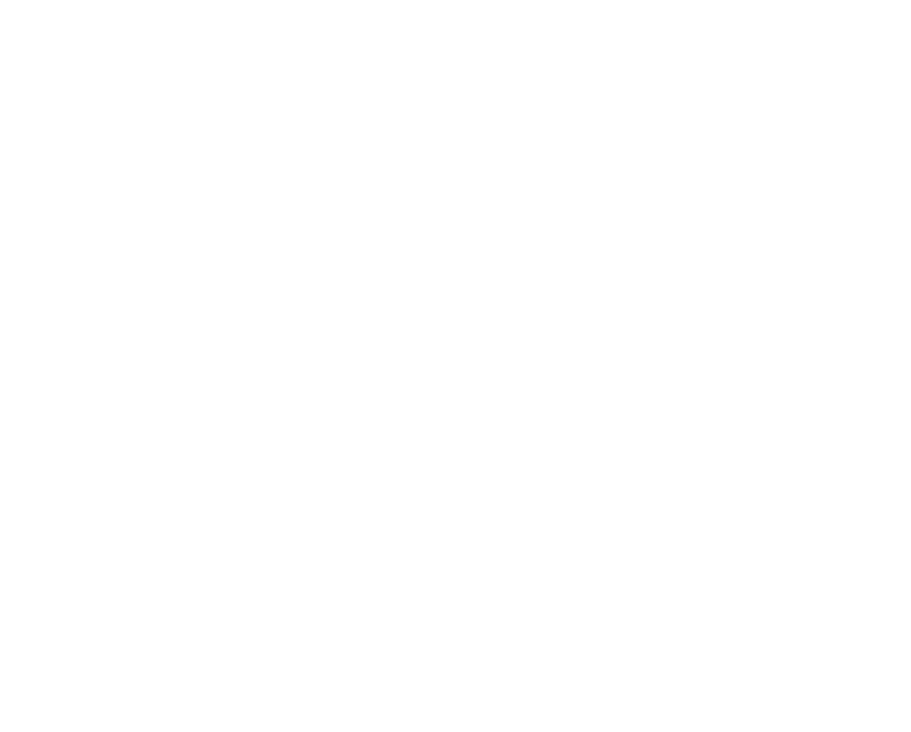
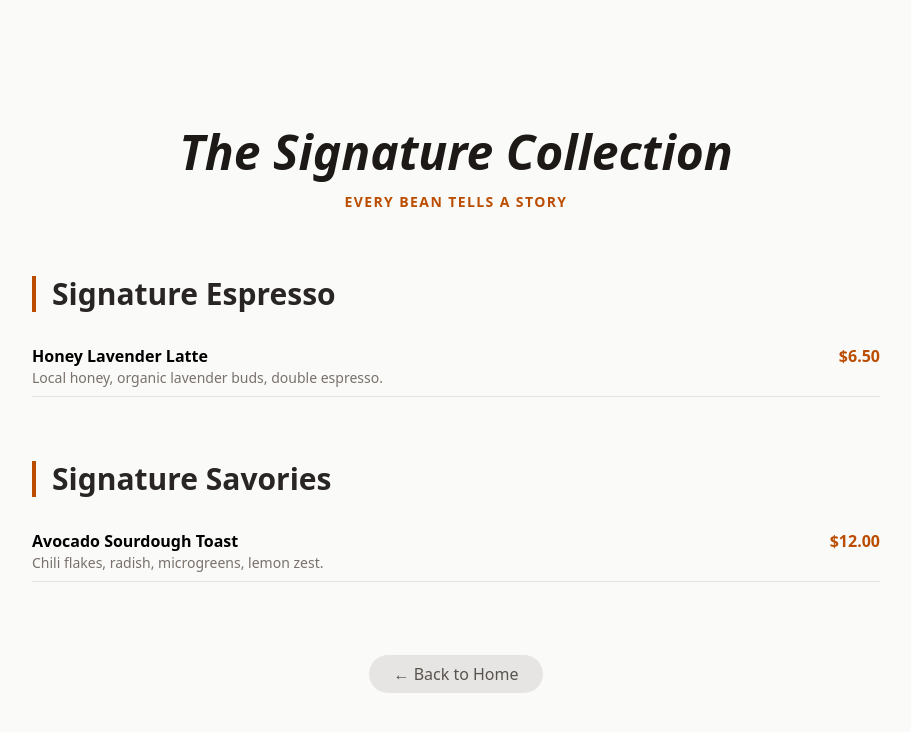
Before and after one commit to hasareka/Cafe-Joy, a React (Vite) app: page /full-menu in a window 1280 px wide. Before the commit this address had no page. Shown: the top 732 px of the page, without its empty margins (184-1095 px from the left). Built offline with nearby package versions, Linux system fonts and the light colour scheme.

Commit message:
Updated the menu and abput section

```diff
--- a/src/App.jsx
+++ b/src/App.jsx
@@ -7,6 +7,8 @@ import Reservation from './components/reservation';
 import Contact from './components/contact';
 import Footer from './components/footer';
 import AdminDashboard from './components/adminDashboard'; // Import your new component
+import Heritage from './components/Heritage';
+import FullMenu from './components/FullMenu';
 
 function App() {
   return (
@@ -28,6 +30,8 @@ function App() {
 
           {/* ADMIN DASHBOARD ROUTE */}
           <Route path="/admin-joy" element={<AdminDashboard />} />
+          <Route path="/heritage" element={<Heritage />} />
+          <Route path="/full-menu" element={<FullMenu />} />
         </Routes>
       </div>
     </Router>
--- /dev/null
+++ b/src/components/FullMenu.jsx
@@ -0,0 +1,53 @@
+import React from 'react';
+import { Link } from 'react-router-dom';
+
+const FullMenu = () => {
+  return (
+    <div className="bg-stone-50 min-h-screen pt-32 pb-20">
+      <div className="max-w-4xl mx-auto px-6">
+        <div className="text-center mb-16">
+          <h1 className="text-5xl font-bold text-stone-900 mb-4 italic">The Signature Collection</h1>
+          <p className="text-amber-700 uppercase tracking-widest text-sm font-semibold">Every bean tells a story</p>
+        </div>
+
+        {/* Example of a more detailed list layout */}
+        <div className="space-y-16">
+          <section>
+            <h2 className="text-3xl font-bold text-stone-800 mb-8 border-l-4 border-amber-700 pl-4">Signature Espresso</h2>
+            <div className="grid gap-6">
+              <div className="flex justify-between border-b border-stone-200 pb-2">
+                <div>
+                  <h4 className="font-bold">Honey Lavender Latte</h4>
+                  <p className="text-sm text-stone-500">Local honey, organic lavender buds, double espresso.</p>
+                </div>
+                <span className="font-bold text-amber-700">$6.50</span>
+              </div>
+              {/* Add more items... */}
+            </div>
+          </section>
+
+          <section>
+            <h2 className="text-3xl font-bold text-stone-800 mb-8 border-l-4 border-amber-700 pl-4">Signature Savories</h2>
+            <div className="grid gap-6">
+              <div className="flex justify-between border-b border-stone-200 pb-2">
+                <div>
+                  <h4 className="font-bold">Avocado Sourdough Toast</h4>
+                  <p className="text-sm text-stone-500">Chili flakes, radish, microgreens, lemon zest.</p>
+                </div>
+                <span className="font-bold text-amber-700">$12.00</span>
+              </div>
+            </div>
+          </section>
+        </div>
+
+        <div className="mt-20 text-center">
+          <Link to="/" className="bg-stone-200 px-6 py-2 rounded-full text-stone-600 hover:bg-stone-300 transition-colors">
+            ← Back to Home
+          </Link>
+        </div>
+      </div>
+    </div>
+  );
+};
+
+export default FullMenu;
--- /dev/null
+++ b/src/components/Heritage.jsx
@@ -0,0 +1,44 @@
+import React from 'react';
+
+const Heritage = () => {
+  return (
+    <div className="bg-stone-50 min-h-screen pt-24 pb-12">
+      <div className="max-w-4xl mx-auto px-6">
+        <h1 className="text-5xl font-bold text-stone-900 mb-8 border-b border-amber-200 pb-4">
+          Our <span className="text-amber-700">Heritage</span>
+        </h1>
+
+        <div className="space-y-12">
+          <section className="grid md:grid-cols-2 gap-8 items-center">
+            <div>
+              <h2 className="text-2xl font-bold text-amber-800 mb-4">The Early Days (2010)</h2>
+              <p className="text-stone-600 leading-relaxed">
+                Cafe Joy started as a small, three-table shop in a quiet corner of the city.
+                Our founder believed that if you roasted the beans with care, the people would follow.
+              </p>
+            </div>
+            <div className="bg-stone-200 h-64 rounded-sm shadow-inner">
+               {/* Add an old-style black & white photo here */}
+            </div>
+          </section>
+
+          <section className="bg-stone-900 text-white p-10 rounded-sm">
+            <h2 className="text-2xl font-bold text-amber-500 mb-4">The Secret Roast</h2>
+            <p className="text-stone-300">
+              Over 15 years, we perfected a slow-roasting technique that brings out the
+              natural chocolate and nut notes of the Arabica bean without any bitterness.
+            </p>
+          </section>
+
+          <div className="text-center pt-8">
+            <a href="/" className="text-amber-700 font-bold uppercase tracking-widest text-sm hover:underline">
+              ← Back to Home
+            </a>
+          </div>
+        </div>
+      </div>
+    </div>
+  );
+};
+
+export default Heritage;
--- a/src/components/about.jsx
+++ b/src/components/about.jsx
@@ -1,6 +1,7 @@
 import aboutImg from '../assets/images/coffee shop about.jpg';
 import detailImg1 from '../assets/images/screen 1 coffee.jpg';
 import detailImg2 from '../assets/images/screen 2.jpg';
+import { Link } from 'react-router-dom';
 
 function About() {
   return (
@@ -90,14 +91,13 @@ function About() {
             </div>
 
             {/* Button */}
-            <div className="pt-4">
-              <button className="group relative inline-flex items-center justify-center px-8 py-4 bg-stone-900 text-white font-semibold uppercase text-xs tracking-widest overflow-hidden">
-                <span className="relative z-10">
-                  Discover Our Heritage
-                </span>
-                <span className="absolute inset-0 bg-amber-700 translate-y-full group-hover:translate-y-0 transition-transform duration-300"></span>
-              </button>
-            </div>
+            <Link
+              to="/heritage"
+              className="group relative inline-flex items-center justify-center px-8 py-4 bg-stone-900 text-white font-semibold uppercase text-xs tracking-widest overflow-hidden"
+            >
+              <span className="relative z-10">Discover Our Heritage</span>
+              <span className="absolute inset-0 bg-amber-700 translate-y-full group-hover:translate-y-0 transition-transform duration-300"></span>
+            </Link>
           </div>
         </div>
       </div>
--- a/src/components/menu.jsx
+++ b/src/components/menu.jsx
@@ -1,3 +1,5 @@
+import { Link } from 'react-router-dom';
+
 // Example using your existing images or standard placeholder naming
 import espressoImg from '../assets/images/espresso.jpeg';
 import Caramel from '../assets/images/Caramel Macchiato.jpg';
@@ -10,6 +12,8 @@ import ColdBrew from '../assets/images/Cold Brew.jpg';
 import ButterCroissant from '../assets/images/Butter Croissant.jpg';
 import AlmondDanishes from '../assets/images/Almond Danishes.jpg';
 import DarkChocoMuffin from '../assets/images/Dark Choco Muffin.jpg';
+
+
 
 const menuData = [
   {
@@ -94,9 +98,12 @@ export default function Menu() {
           <p className="text-stone-400 text-xs uppercase tracking-widest mb-6">
             * Sourced ethically • Roasted daily • Joy in every sip
           </p>
-          <button className="px-10 py-4 bg-stone-900 text-white font-bold hover:bg-amber-700 transition-all duration-300 uppercase text-xs tracking-widest shadow-xl rounded-sm">
+          <Link
+            to="/full-menu"
+            className="px-10 py-4 bg-stone-900 text-white font-bold hover:bg-amber-700 transition-all duration-300 uppercase text-xs tracking-widest shadow-xl rounded-sm inline-block"
+          >
             Explore Full Signature Menu
-          </button>
+          </Link>
         </div>
       </div>
     </section>
```
